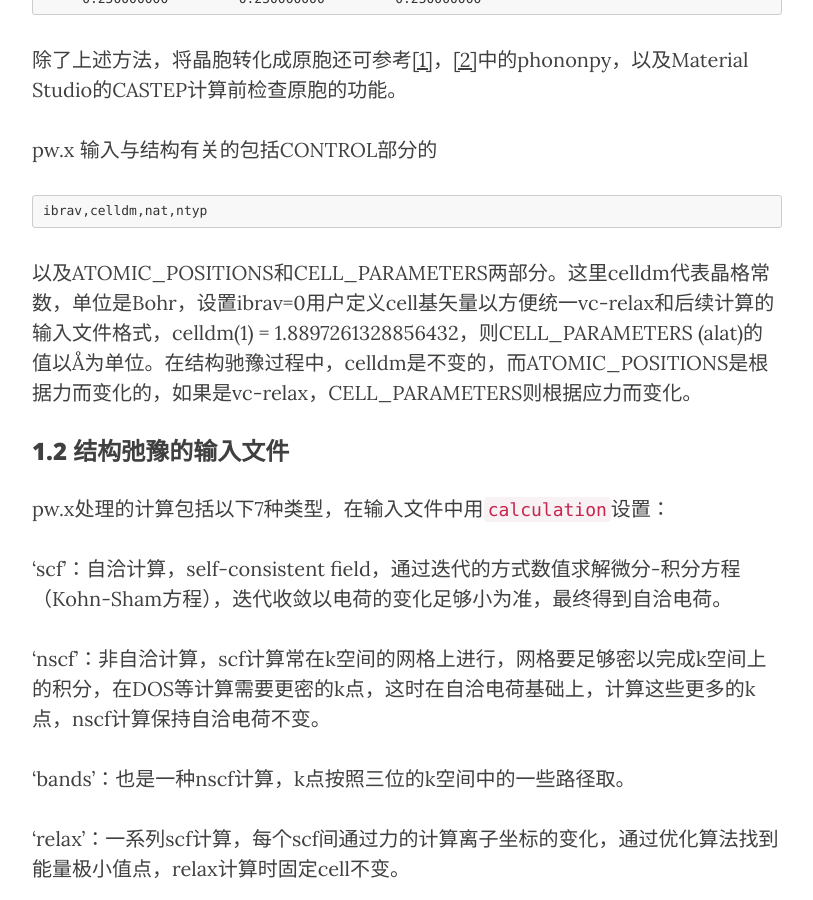
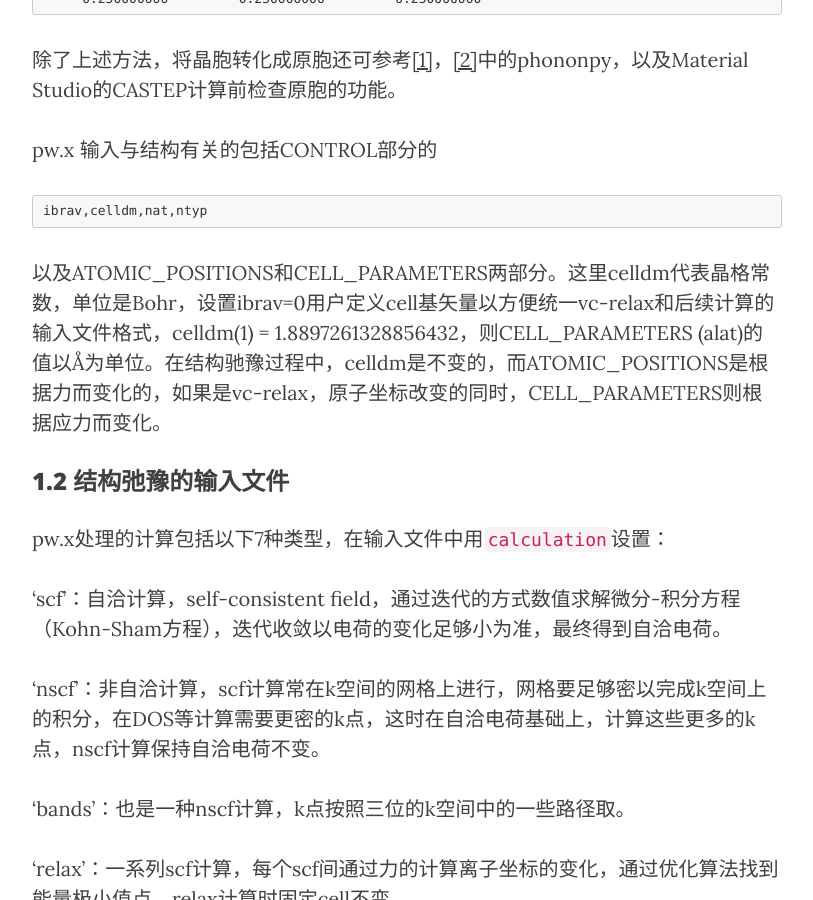
Before and after one commit to yyyu200/DFTbook, a Jekyll site: the page built from _posts/2019-04-01-HandsOn.md, in a window 1280 px wide and 900 px high, scrolled down 3179 px. Shown: the whole window, without its empty margins (233-1046 px from the left). Built offline with Jekyll 4.4.1, drawn with Linux system fonts in a browser that asks for light colours; nearby versions of some CDN libraries; formulas are drawn with MathJax 3; comment, search, counter and statistics services are not loaded.

Commit message:
modify at20190416-11:14:44-aliyun

````diff
--- a/_posts/2019-04-01-HandsOn.md
+++ b/_posts/2019-04-01-HandsOn.md
@@ -85,7 +85,7 @@ pw.x 输入与结构有关的包括CONTROL部分的
 ```
 ibrav,celldm,nat,ntyp
 ```
-以及ATOMIC_POSITIONS和CELL_PARAMETERS两部分。这里celldm代表晶格常数，单位是Bohr，设置ibrav=0用户定义cell基矢量以方便统一vc-relax和后续计算的输入文件格式，celldm(1) = 1.8897261328856432，则CELL_PARAMETERS (alat)的值以Å为单位。在结构驰豫过程中，celldm是不变的，而ATOMIC_POSITIONS是根据力而变化的，如果是vc-relax，CELL_PARAMETERS则根据应力而变化。
+以及ATOMIC_POSITIONS和CELL_PARAMETERS两部分。这里celldm代表晶格常数，单位是Bohr，设置ibrav=0用户定义cell基矢量以方便统一vc-relax和后续计算的输入文件格式，celldm(1) = 1.8897261328856432，则CELL_PARAMETERS (alat)的值以Å为单位。在结构驰豫过程中，celldm是不变的，而ATOMIC_POSITIONS是根据力而变化的，如果是vc-relax，原子坐标改变的同时，CELL_PARAMETERS则根据应力而变化。
 
 
 ### 1.2 结构弛豫的输入文件
````
